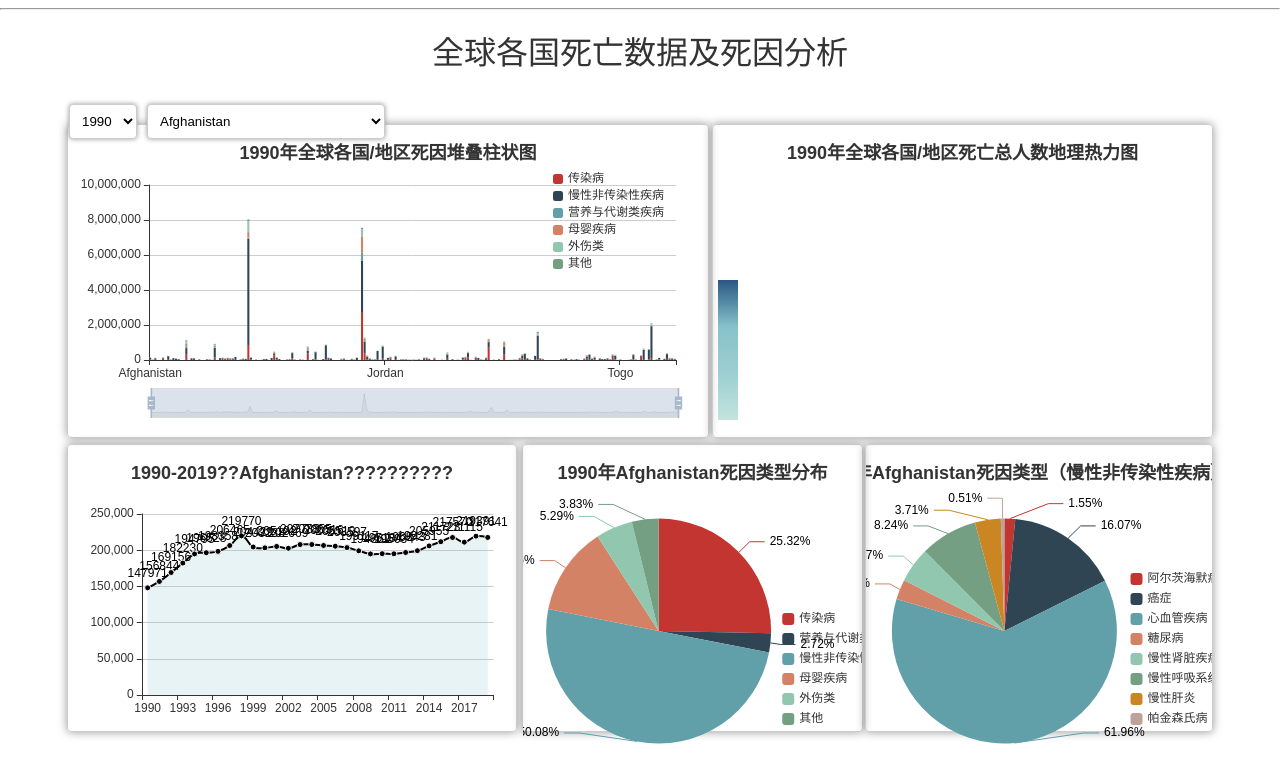
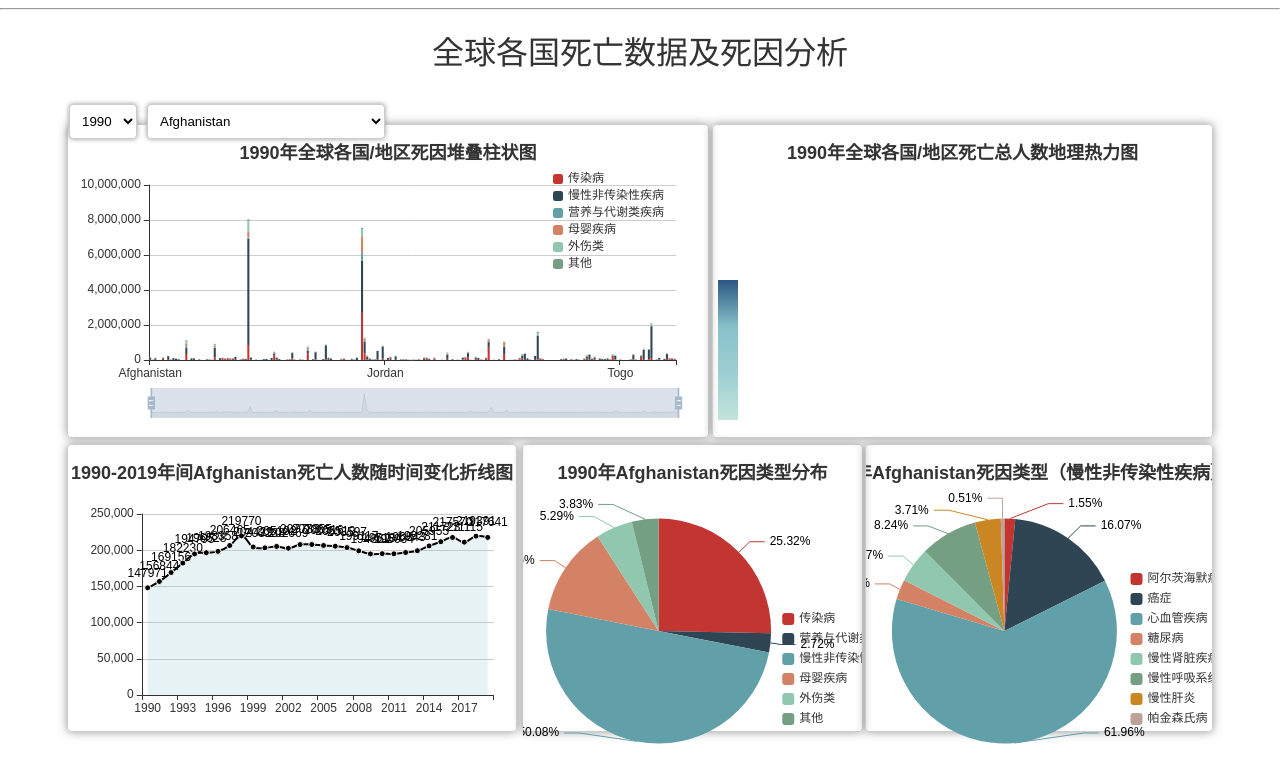
Before and after one commit to anyyuyue/2023-ZJUShortTerm-VisualizationProject2, a React (Create React App) app: page / in a window 1280 px wide. Shown: the top 782 px of the page. Built offline with nearby package versions, Linux system fonts and the light colour scheme; the HTML template or start-up script is replaced by a standard one.

Commit message:
Complete the conflictes

```diff
--- a/src/components/DetailView.js
+++ b/src/components/DetailView.js
@@ -17,7 +17,7 @@ function DetailView() {
     const getOption = () => {
         return {
             title: {
-                text: '1990-2019??'+state.data[(state.SelectCountry-1)*30].Country+'??????????',
+                text: '1990-2019年间'+state.data[(state.SelectCountry-1)*30].Country+'死亡人数随时间变化折线图',
                 left: 'center',
                 top: '5%'
             },
```
